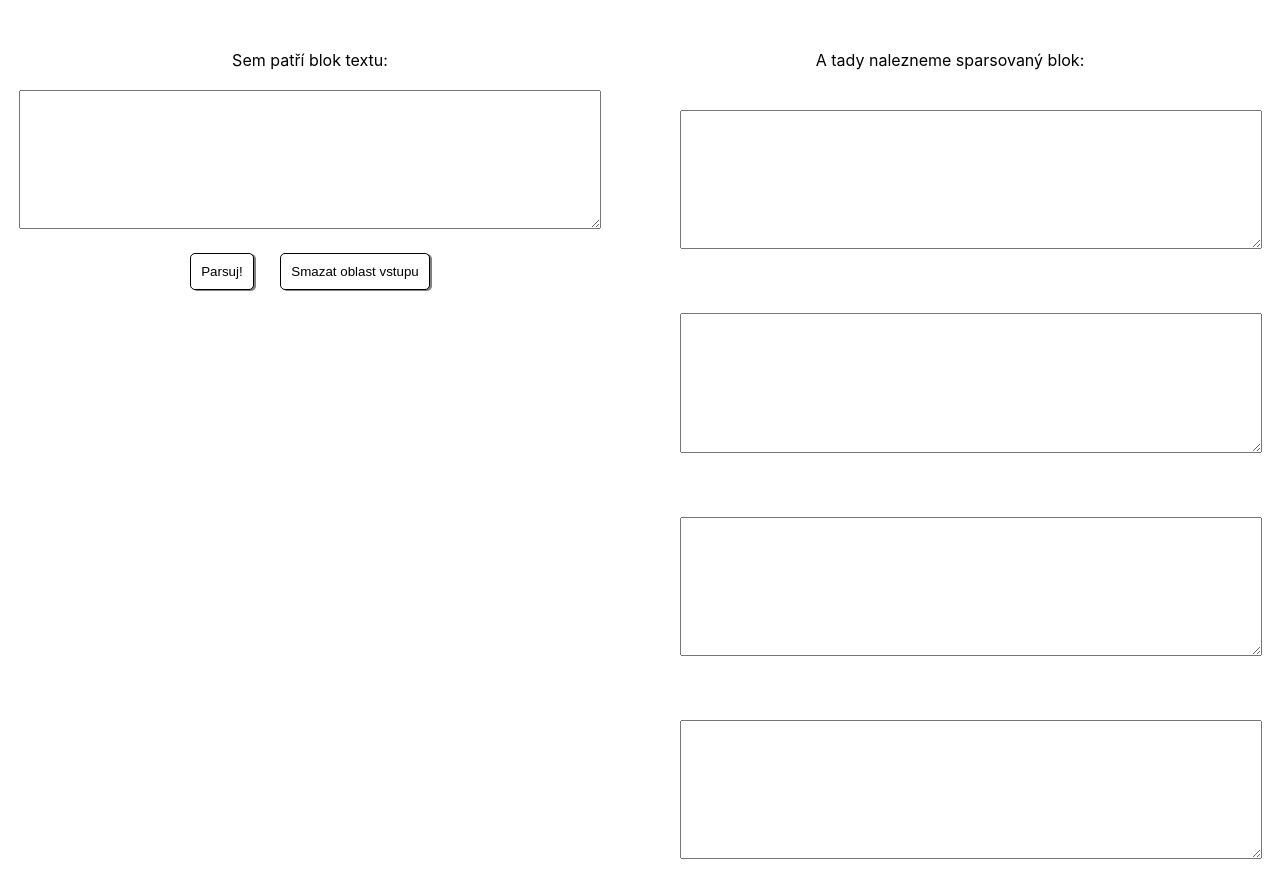
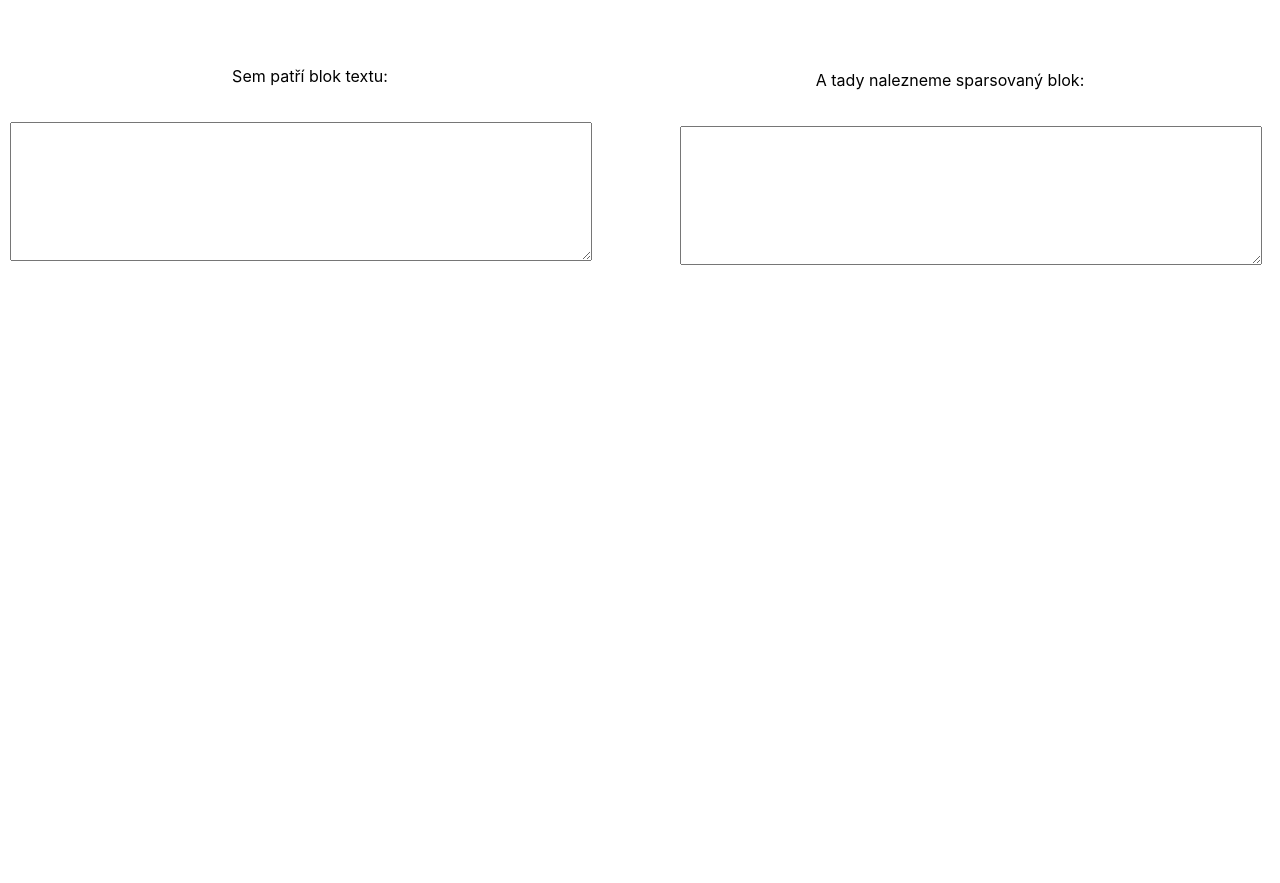
Before and after one commit to sojkas/parser, a React (Create React App) app: page / in a window 1280 px wide. After the commit the page ends 800 px from the top, so only its background shows below. Built offline with nearby package versions, Linux system fonts and the light colour scheme.

Commit message:
odebrani tlacitek, zarovvnani - odebrani vystupu

```diff
--- a/src/components/InputForm.js
+++ b/src/components/InputForm.js
@@ -3,41 +3,36 @@ import "./InputForm.css";
 
 const InputForm = (props) => {
   const title = "Sem patří blok textu:";
-  const parseButton = "Parsuj!";
-  const deleteButton = "Smazat oblast vstupu";
+  /* const parseButton = "Parsuj!";
+  const deleteButton = "Smazat oblast vstupu"; */
 
   const [inputString, setInputString] = useState("");
 
-  const inputTextSaveHandler = (event) => {
+  const submitSaveHandler = (event) => {
     setInputString(event.target.value);
-  };
-
-  const submitSaveHandler = (event) => {
     event.preventDefault();
     props.inputData(inputString);
   };
-  const deleteHandler = () => {
+  /* const deleteHandler = () => {
     setInputString("");
-  };
+  }; */
 
   return (
     <div className="input-window__form">
-      <form onSubmit={submitSaveHandler}>
-        <label className="input-window__label">{title}</label>
+        <p className="input-window__label">{title}</p>
         <textarea
           className="area"
           value={inputString}
-          onChange={inputTextSaveHandler}
+          onChange={submitSaveHandler}
         />
-        <div className="input-window__actions">
+        {/* <div className="input-window__actions">
           <button className="btn" type="submit">
             {parseButton}
           </button>
           <button className="btn" type="button" onClick={deleteHandler}>
             {deleteButton}
           </button>
-        </div>
-      </form>
+        </div> */}
     </div>
   );
 };
--- a/src/components/OutpulList.js
+++ b/src/components/OutpulList.js
@@ -1,21 +1,9 @@
 import OutputForm from "./OutputForm";
 
 const OutputList = (props) => {
-    const items = [
-        {key: 1, item: ","},
-        {key: 2, item: ";"},
-        {key: 3, item: "-"},
-        {key: 4, item: "/"},
-
-    ];
-    const outputTitle = "A tady nalezneme sparsovaný blok:"
-
   return (
     <div className="output-window">
-        <label>{outputTitle}</label>
-        {items.map((item)=> (
-            <OutputForm key={item.key} OutputString={props.outputArray.join(item.item)} />
-        ))}
+      <OutputForm OutputString={props.outputArray.join(",")} />
     </div>
   );
 };
--- a/src/components/OutputForm.js
+++ b/src/components/OutputForm.js
@@ -2,8 +2,11 @@ import React from "react";
 import "./OutputForm.css";
 
 const OutputForm = (props) => {
+    const outputTitle = "A tady nalezneme sparsovaný blok:"
+
        return (
         <div className="output-window__item">
+            <p>{outputTitle}</p>
             <textarea className="area" value={props.OutputString} readOnly/>
         </div>
     )
```
